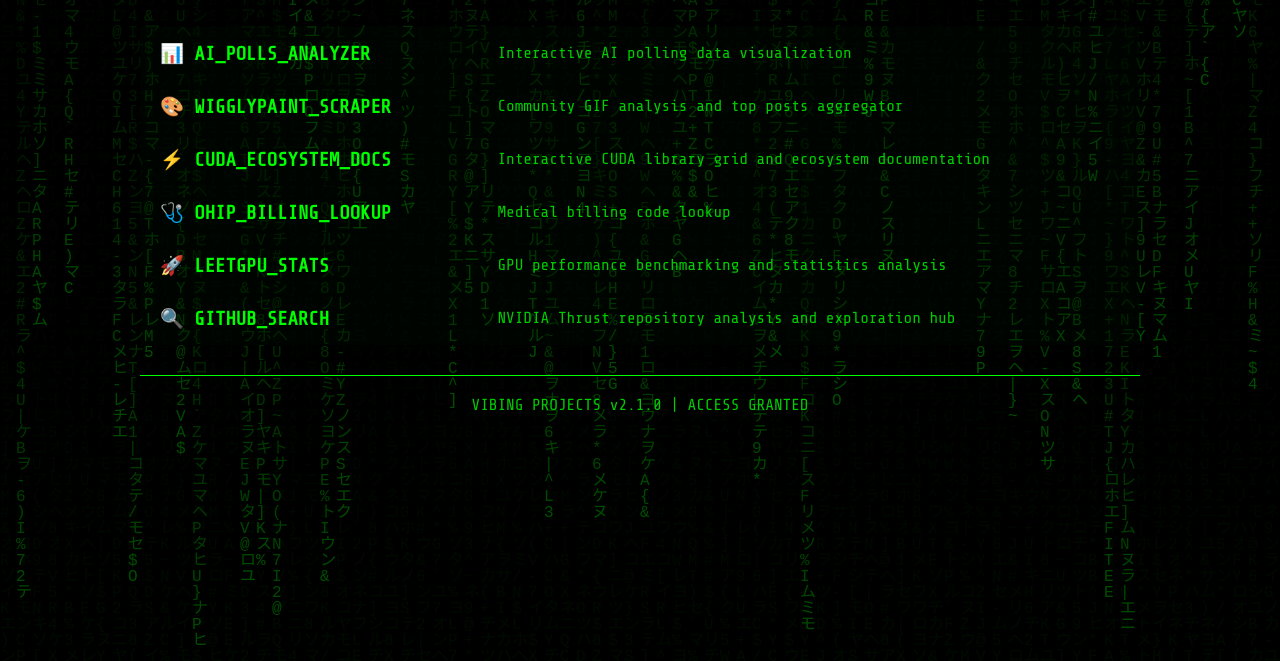
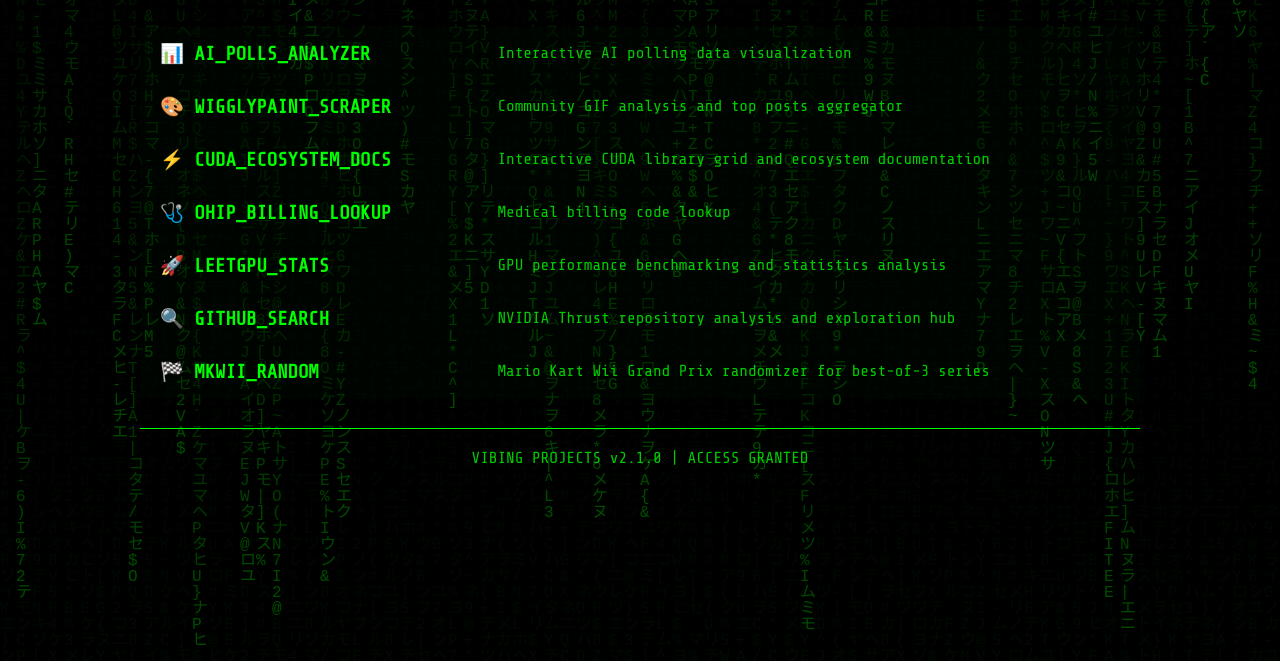
Before and after one commit to codereport/vibing, a plain HTML site: page index.html in a window 1280 px wide. Shown: the part 139-800 px from the top of the page. Drawn offline with nearby package versions, Linux system fonts and the light colour scheme.

Commit message:
:sparkles: mkwii to links

```diff
--- a/index.html
+++ b/index.html
@@ -155,6 +155,11 @@
                 <td class="project-name">🔍 GITHUB_SEARCH</td>
                 <td class="project-desc">NVIDIA Thrust repository analysis and exploration hub</td>
             </tr>
+
+            <tr onclick="window.location.href='mkwii_random/index.html'">
+                <td class="project-name">🏁 MKWII_RANDOM</td>
+                <td class="project-desc">Mario Kart Wii Grand Prix randomizer for best-of-3 series</td>
+            </tr>
         </table>
 
         <div class="footer">
```
